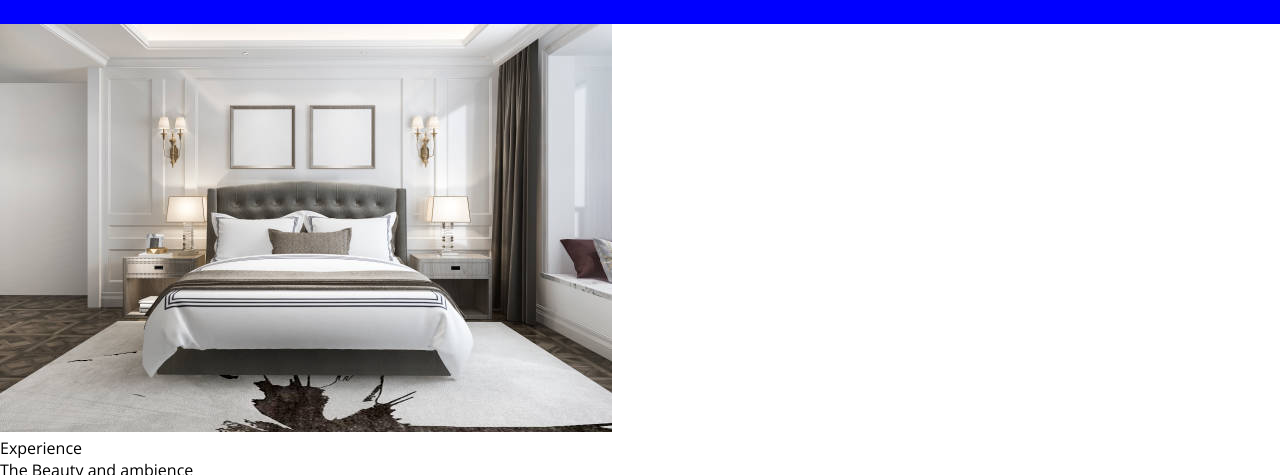
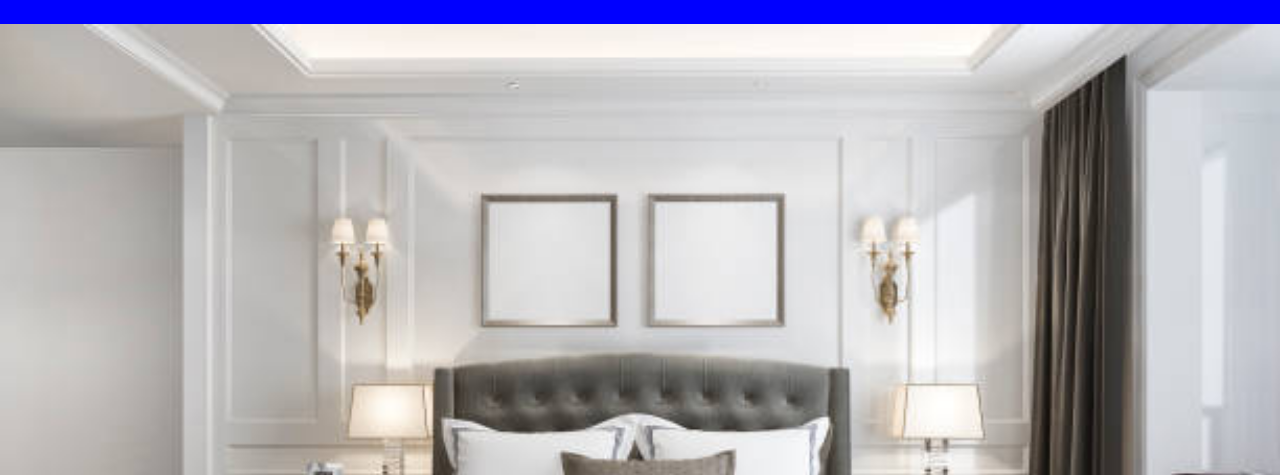
Before and after one commit to GeoffreyMokua/Hotel-booking-app, a plain HTML site: page index.html in a window 1280 px wide. Shown: the part 325-800 px from the top of the page. Drawn offline with nearby package versions, Linux system fonts and the light colour scheme.

Commit message:
this commit will style image 1 slider

```diff
--- a/style.css
+++ b/style.css
@@ -55,3 +55,15 @@
 
 }
 /* style for the header starts here */
+
+
+/* style for the slider starts here */
+.tm-slider{
+    position: relative;
+}
+.tm-sliderimage{
+    width: 100%;
+   display: block;
+
+
+}
```
